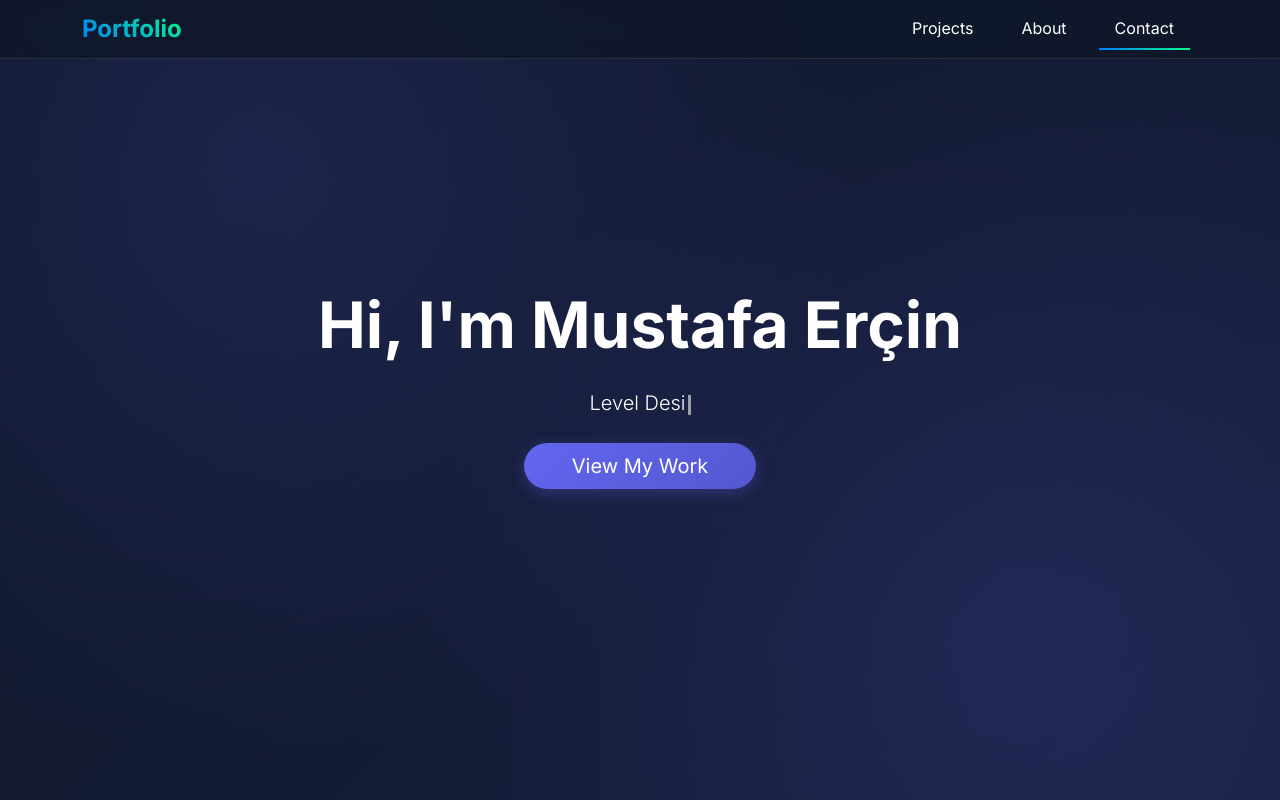
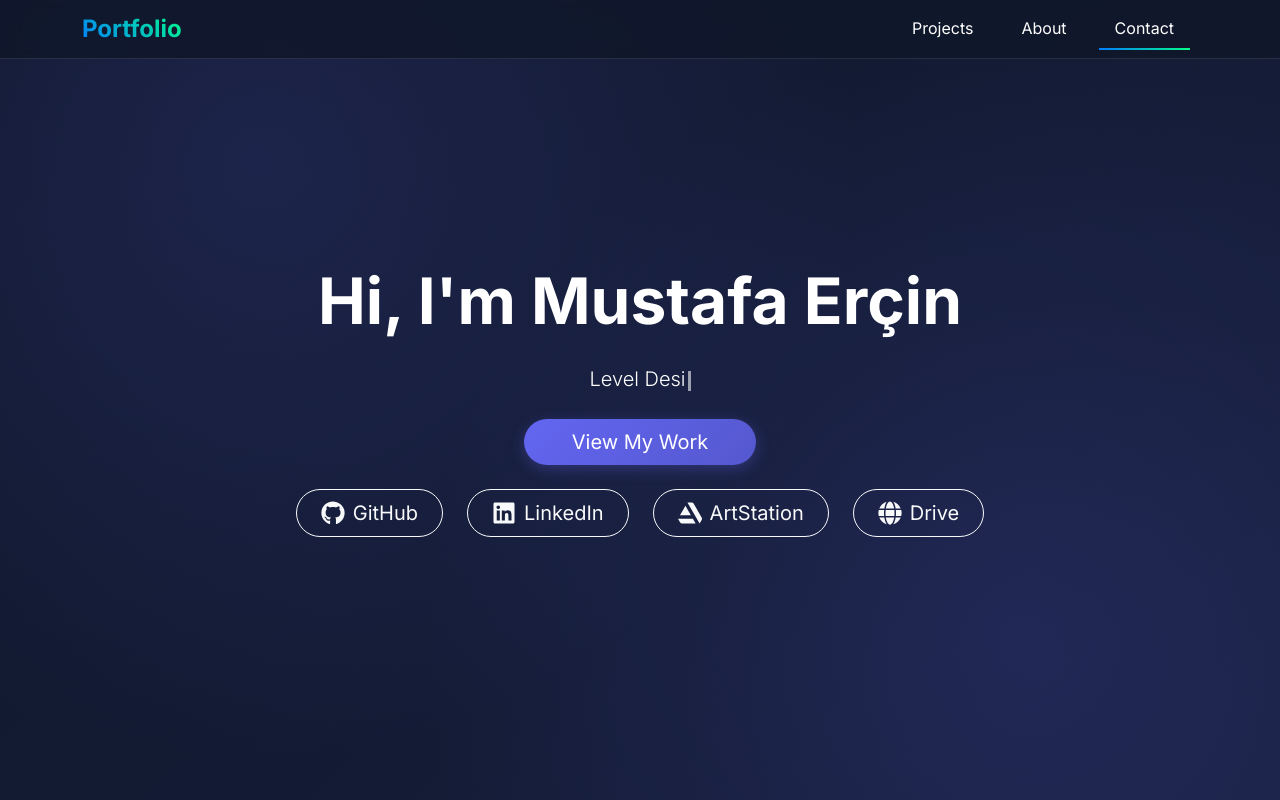
Before and after one commit to erchin33/mustafaercin.github.io, a Next.js app: page / in a window 1280 px wide. Shown: the top 800 px of the page. Built offline with nearby package versions, Linux system fonts and the light colour scheme.

Commit message:
Update page.tsx

```diff
--- a/src/app/page.tsx
+++ b/src/app/page.tsx
@@ -69,7 +69,40 @@ const VideoModal = ({ videoUrl, onClose }: { videoUrl: string; onClose: () => vo
 export default function Home() {
   const [data, setData] = useState<any>(null);
   const [loading, setLoading] = useState(true);
-  const [buttons, setButtons] = useState<Button[]>([]);
+  const [buttons, setButtons] = useState<Button[]>([
+    {
+      id: '1',
+      name: 'GitHub',
+      url: 'https://github.com/erchin33',
+      icon: 'FaGithub',
+      order: 1,
+      isActive: true
+    },
+    {
+      id: '2',
+      name: 'LinkedIn',
+      url: 'https://linkedin.com/in/mustafa-ercin',
+      icon: 'FaLinkedin',
+      order: 2,
+      isActive: true
+    },
+    {
+      id: '3',
+      name: 'ArtStation',
+      url: 'https://www.artstation.com/erchin',
+      icon: 'SiArtstation',
+      order: 3,
+      isActive: true
+    },
+    {
+      id: '4',
+      name: 'Drive',
+      url: 'https://drive.google.com/drive/folders/1fYuX47ne7m4R2-AkNs95qU-BDXLaWQaR?usp=drive_link',
+      icon: 'FaGlobe',
+      order: 4,
+      isActive: true
+    }
+  ]);
   const [heroText, setHeroText] = useState({
     name: "Mustafa Erçin",
     titles: ["Product Specialist", "Level Designer"]
```
